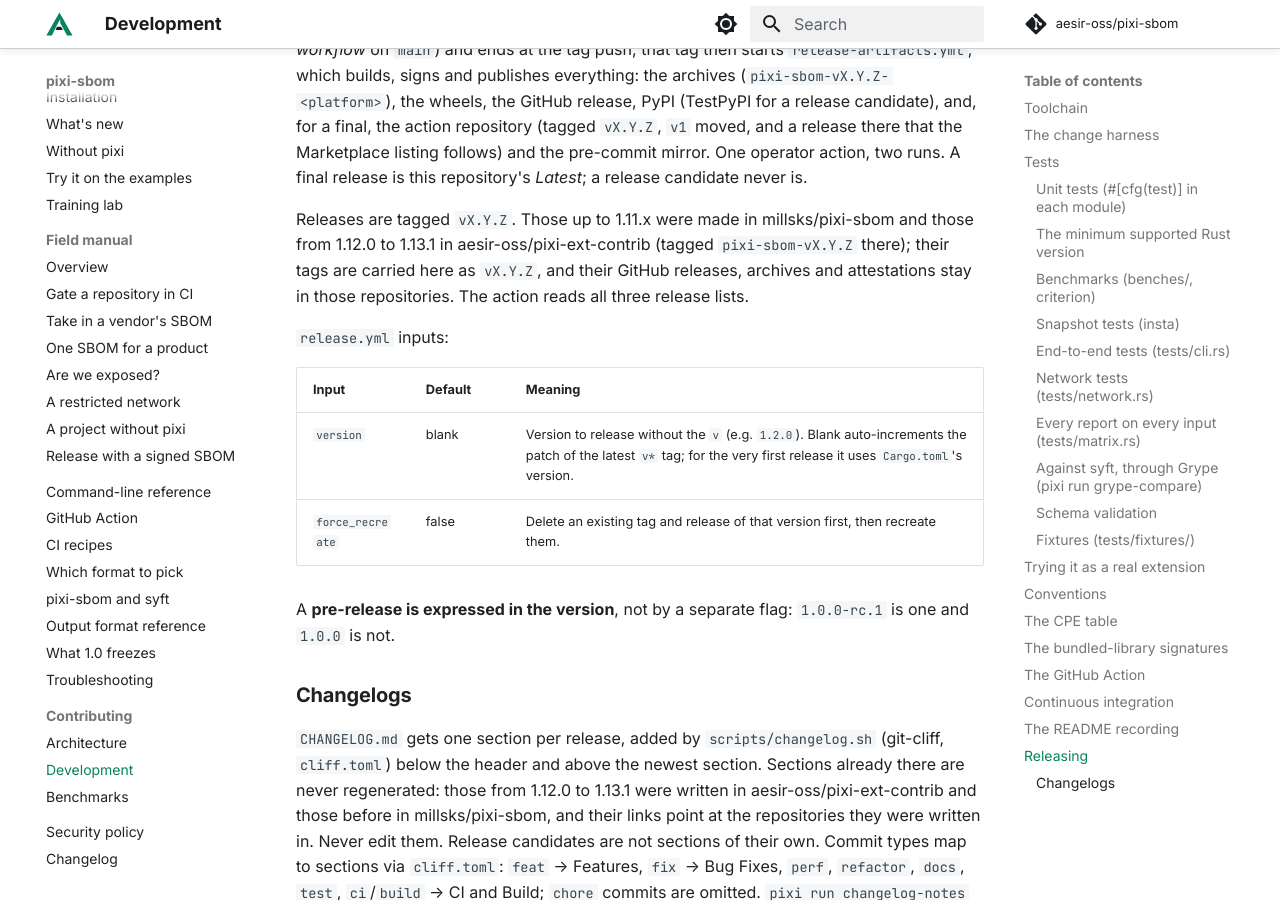
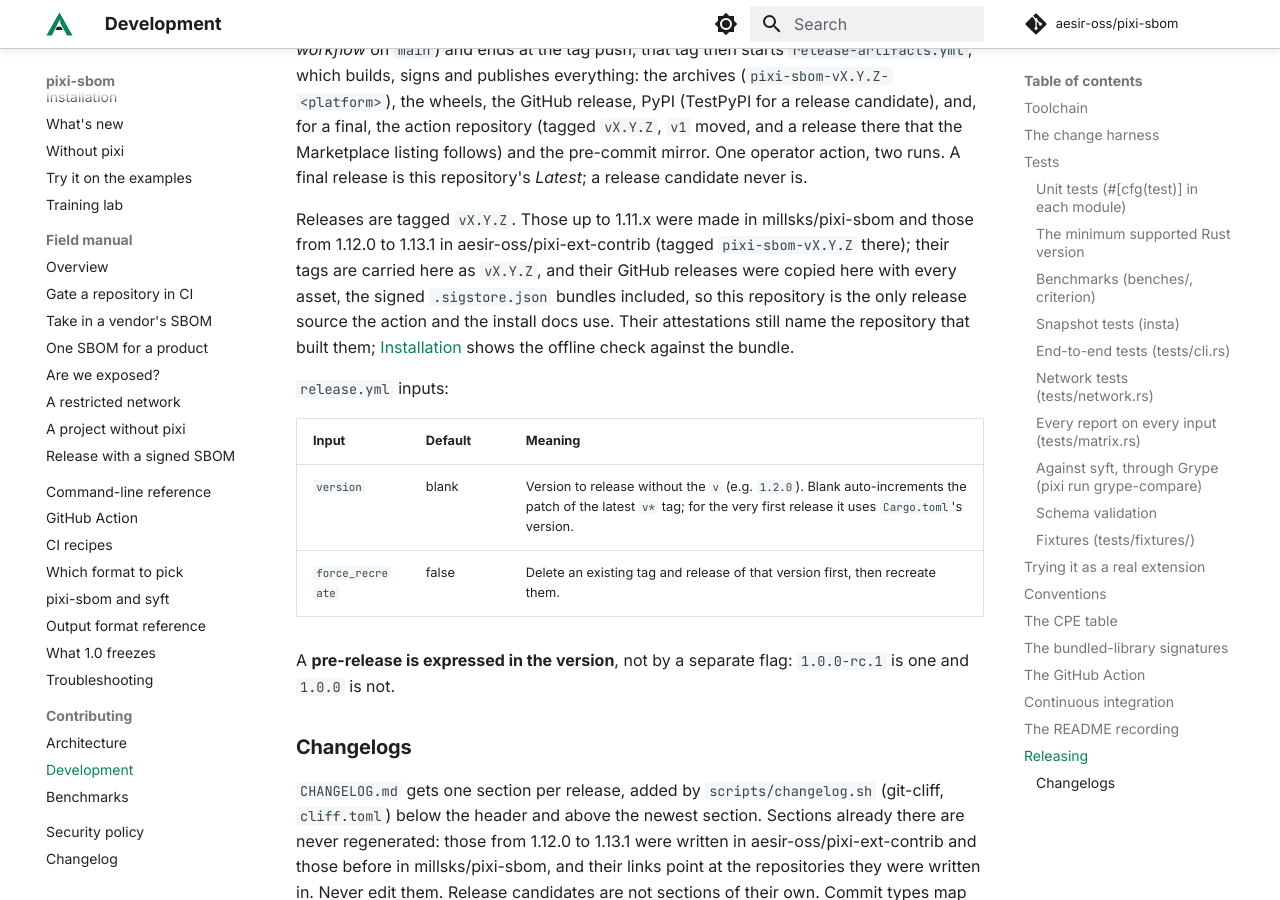
Before and after one commit to aesir-oss/pixi-sbom, an MkDocs documentation site: the page built from docs/development.md, in a window 1280 px wide and 900 px high, scrolled down 14077 px. Built offline with MkDocs 1.6.1 and Material for MkDocs 9.7.7, drawn with Linux system fonts in a browser that asks for light colours; comment, search, counter and statistics services are not loaded; the version menu is left out; some of the changed text lies outside the part shown.

Commit message:
feat(action): install every version from aesir-oss/pixi-sbom (#25)
Every release first made in millsks/pixi-sbom and aesir-oss/pixi-ext-contrib is now on aesir-oss/pixi-sbom's
releases page, assets and signed bundles included. The action reads that one release list and downloads from it,
so a pinned old version keeps working whatever happens to the old repositories. The install docs link only there,
and show the offline --bundle check for archives signed in the old repositories.


Claude-Session: https://claude.ai/code/session_01CipfWY91Bo9cQkxxpyBbzk

Co-authored-by: Claude Opus 5.5 <noreply@anthropic.com>

```diff
--- a/docs/development.md
+++ b/docs/development.md
@@ -360,7 +360,7 @@ with [mike](https://github.com/jimporter/mike) the way pixi's own docs are: each
 as the Pages artifact; the repository's Pages source stays "GitHub Actions" and the `github-pages` environment, which
 allows `main` and `v*` tags, records every deployment. `gh workflow run docs.yml -f ref=<tag>` redeploys a release's
 docs; any other ref (or none) redeploys `dev`. `pixi run -e docs mike serve` previews every deployed version locally
-from `gh-pages`. Docs for 1.12.0 to 1.13.1 stay on aesir-oss/pixi-ext-contrib's site, where they were published.
+from `gh-pages`. Docs for 1.12.0 to 1.13.1 were published on aesir-oss/pixi-ext-contrib's site, which is gone.
 
 The `github-pages` environment's deployment branch policy must allow the `v*` tag pattern as well as `main`
 (Settings → Environments → github-pages), because a release event runs on the tag; without it the deploy job fails
@@ -435,7 +435,9 @@ repository's *Latest*; a release candidate never is.
 
 Releases are tagged `vX.Y.Z`. Those up to 1.11.x were made in millsks/pixi-sbom and those from 1.12.0 to 1.13.1 in
 aesir-oss/pixi-ext-contrib (tagged `pixi-sbom-vX.Y.Z` there); their tags are carried here as `vX.Y.Z`, and their
-GitHub releases, archives and attestations stay in those repositories. The action reads all three release lists.
+GitHub releases were copied here with every asset, the signed `.sigstore.json` bundles included, so this repository
+is the only release source the action and the install docs use. Their attestations still name the repository that
+built them; [Installation](installation.md) shows the offline check against the bundle.
 
 `release.yml` inputs:
 
```
Also changed, not shown: docs/installation.md (+15 -6 lines), docs/whats-new.md (+6 -0 lines), 3 other files.
